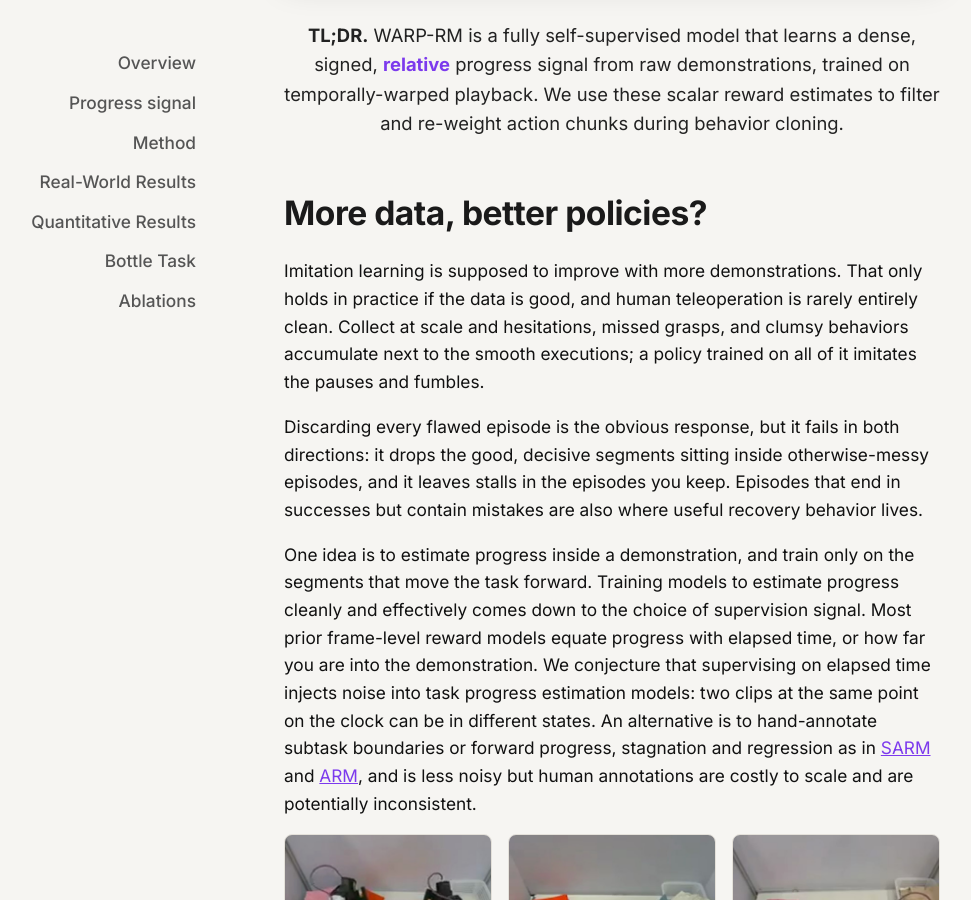
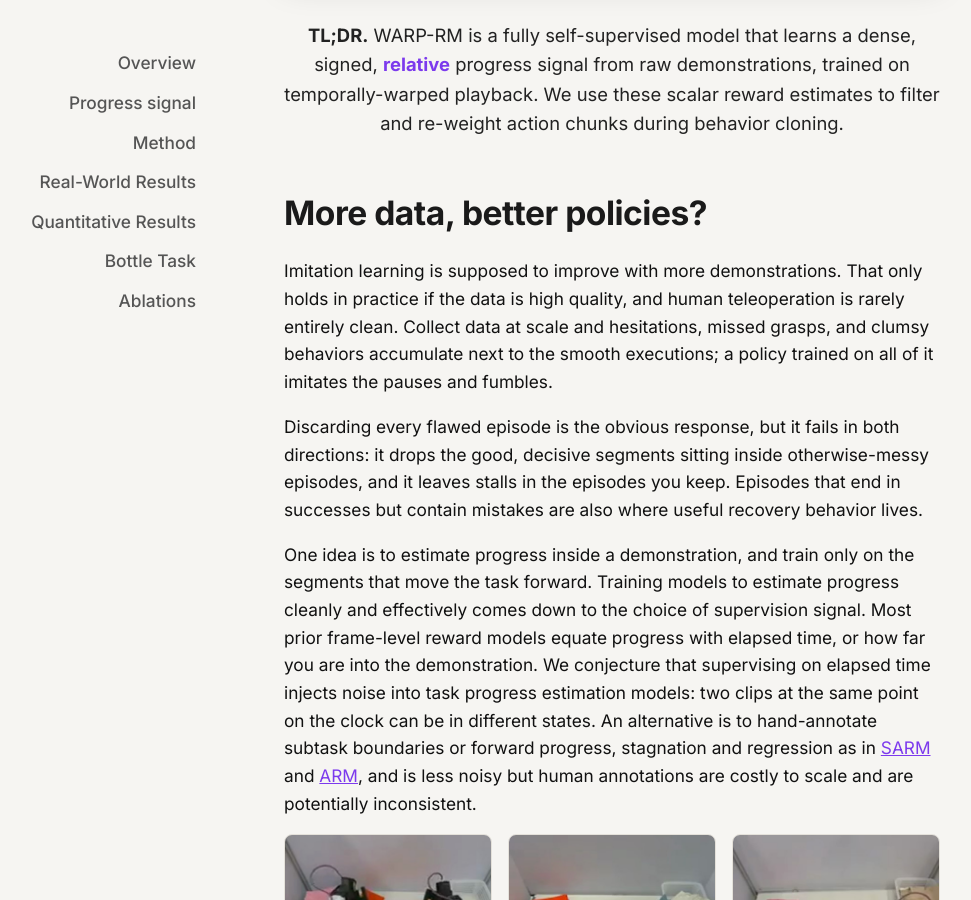
Before and after one commit to uynitsuj/uynitsuj.github.io, a Jekyll site: the page warp-rm/index.html, which Jekyll copies as it is, in a window 1280 px wide and 900 px high, scrolled down 915 px. Shown: the whole window, without its empty margins (28-999 px from the left). Built offline with Jekyll 4.4.1, drawn with Linux system fonts in a browser that asks for light colours.

Commit message:
slight wording tweak

```diff
--- a/warp-rm/index.html
+++ b/warp-rm/index.html
@@ -703,7 +703,7 @@
       <h1>More data, better policies?</h1>
       <p>
         Imitation learning is supposed to improve with more demonstrations. That only holds in practice if the
-        data is good, and human teleoperation is rarely entirely clean. Collect at scale and hesitations,
+        data is high quality, and human teleoperation is rarely entirely clean. Collect data at scale and hesitations,
         missed grasps, and clumsy behaviors accumulate next to the smooth executions; a policy trained on all
         of it imitates the pauses and fumbles.
       </p>
```
